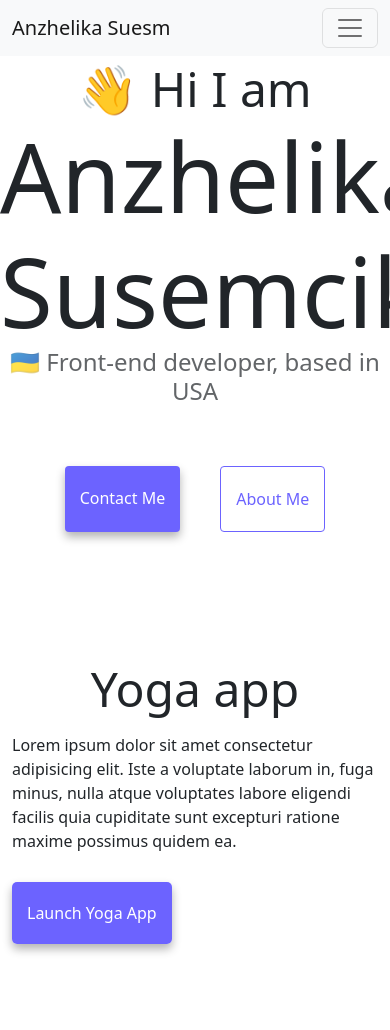
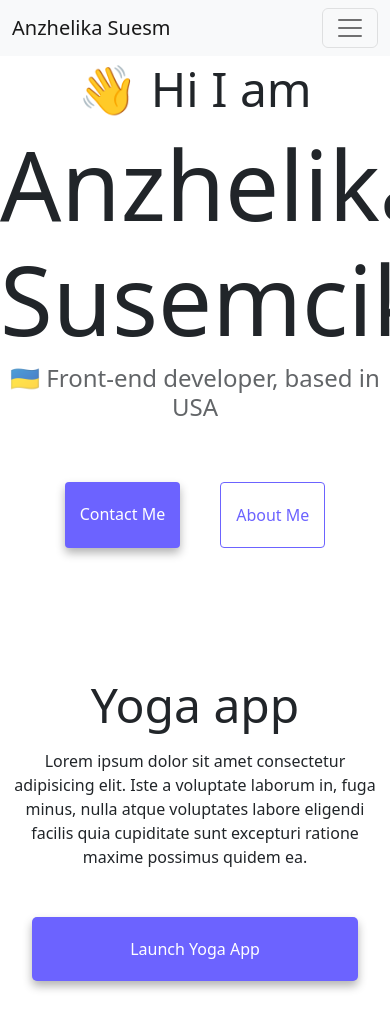
Before and after one commit to AnzhelikaTy/project_portfolio, a plain HTML site: page index.html in a window 390 px wide. Shown: the top 1030 px of the page. Drawn offline with nearby package versions, Linux system fonts and the light colour scheme.

Commit message:
removed unnecessary styles, added @media

```diff
--- a/src/styles.css
+++ b/src/styles.css
@@ -5,12 +5,6 @@
 }
 body {
   margin: 60px auto;
-}
-h1,
-h2,
-h3 {
-  text-align: center;
-  margin: 0;
 }
 h1 {
   font-size: 96px;
@@ -74,3 +68,14 @@ h3 {
   border-radius: 5px;
   padding: 20px 15px;
 }
+@media (max-width: 576px) {
+  .launch-link {
+    display: block;
+    text-align: center;
+    margin: 0 20px;
+  }
+  h2,
+  p {
+    text-align: center;
+  }
+}
```
